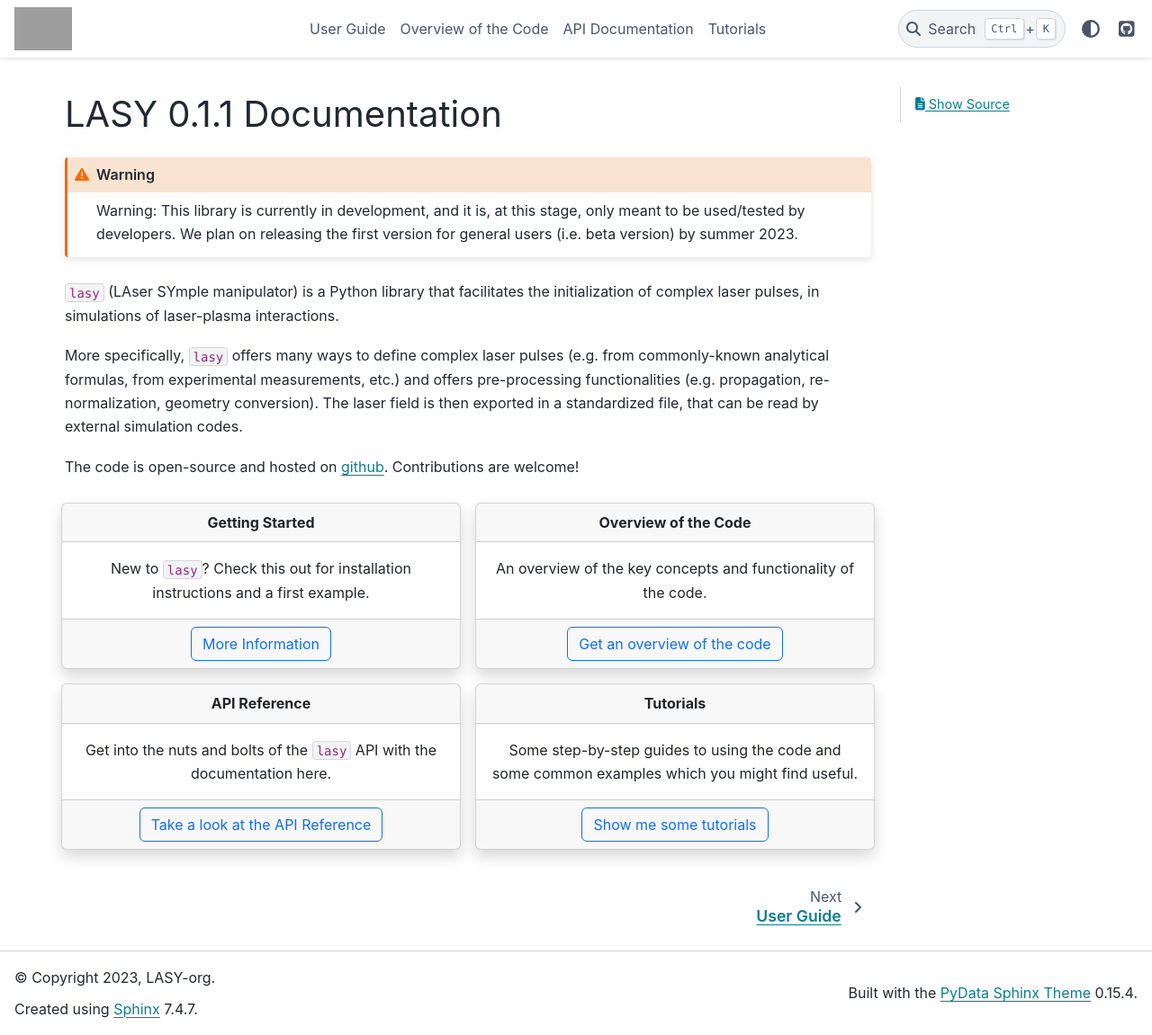
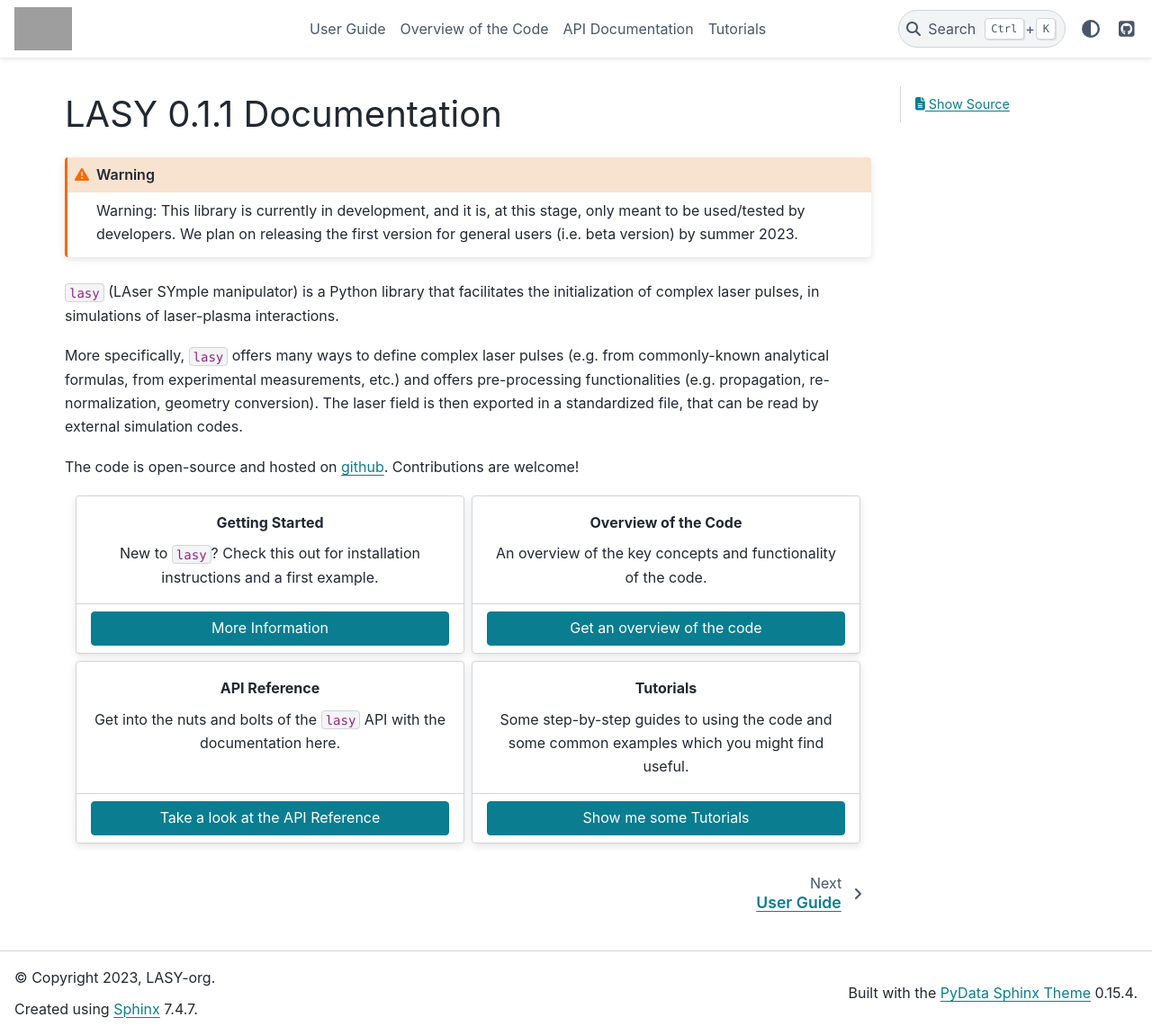
Before and after one commit to LASY-org/lasy, a Sphinx documentation site: the page built from docs/source/index.rst, in a window 1280 px wide and 1151 px high. Shown: the whole window at 90% size. Built offline with Sphinx 7.4.7 and the PyData theme 0.15.4, drawn with Linux system fonts in a browser that asks for light colours; some of the changed lines change nothing that is shown; grey boxes are pictures that could not be loaded.

Commit message:
Replace `sphinx_panels` with `sphinx_design`

```diff
--- a/docs/requirements.txt
+++ b/docs/requirements.txt
@@ -4,6 +4,5 @@
 matplotlib
 numpydoc
 pydata-sphinx-theme
-pydata-sphinx-theme
 sphinx-gallery
-sphinx-panels
+sphinx-design
--- a/docs/source/conf.py
+++ b/docs/source/conf.py
@@ -38,7 +38,7 @@
     "sphinx.ext.coverage",
     "sphinx.ext.autosummary",
     "sphinx.ext.viewcode",
-    "sphinx_panels",
+    "sphinx_design",
     "numpydoc",
     "matplotlib.sphinxext.plot_directive",
 ]
--- a/docs/source/index.rst
+++ b/docs/source/index.rst
@@ -17,66 +17,64 @@
 
 The code is open-source and hosted on `github <https://github.com/LASY-org/lasy>`__. Contributions are welcome!
 
-.. panels::
-    :card: + intro-card text-center
-    :column: col-lg-6 col-md-6 col-sm-6 col-xs-12 p-2 d-flex
+.. grid:: 1 1 2 2
+    :gutter: 2
 
-    ---
+    .. grid-item-card:: Getting Started
+        :text-align: center
 
-    **Getting Started**
-    ^^^^^^^^^^^^^^
+        New to ``lasy``? Check this out for installation instructions and a first example.
 
+        +++
 
-    New to ``lasy``? Check this out for installation instructions and a first example.
+        .. button-ref:: user_guide/index
+                :expand:
+                :color: primary
+                :click-parent:
 
-    +++
+                More Information
 
-    .. link-button:: user_guide/index
-            :type: ref
-            :text: More Information
-            :classes: btn-outline-primary btn-block stretched-link
+    .. grid-item-card:: Overview of the Code
+        :text-align: center
 
-    ---
+        An overview of the key concepts and functionality of the code.
 
-    **Overview of the Code**
-    ^^^^^^^^^^^^^^^^^^^^^^^^
+        +++
 
-    An overview of the key concepts and functionality of the code.
+        .. button-ref:: code_overview/index
+                :expand:
+                :color: primary
+                :click-parent:
 
-    +++
+                Get an overview of the code
 
-    .. link-button:: code_overview/index
-            :type: ref
-            :text: Get an overview of the code
-            :classes: btn-outline-primary btn-block stretched-link
+    .. grid-item-card:: API Reference
+        :text-align: center
 
-    ---
+        Get into the nuts and bolts of the ``lasy`` API with the documentation here.
 
-    **API Reference**
-    ^^^^^^^^^^^^^^^^^
+        +++
 
-    Get into the nuts and bolts of the ``lasy`` API with the documentation here.
+        .. button-ref:: api/index
+                :expand:
+                :color: primary
+                :click-parent:
 
-    +++
+                Take a look at the API Reference
 
-    .. link-button:: api/index
-            :type: ref
-            :text: Take a look at the API Reference
-            :classes: btn-outline-primary btn-block stretched-link
+    .. grid-item-card:: Tutorials
+        :text-align: center
 
-    ---
+        Some step-by-step guides to using the code and some common examples which you might find useful.
 
-    **Tutorials**
-    ^^^^^^^^^^^^^
+        +++
 
-    Some step-by-step guides to using the code and some common examples which you might find useful.
+        .. button-ref:: tutorials/index
+                :expand:
+                :color: primary
+                :click-parent:
 
-    +++
-
-    .. link-button:: tutorials/index
-            :type: ref
-            :text: Show me some tutorials
-            :classes: btn-outline-primary btn-block stretched-link
+                Show me some Tutorials
 
 .. toctree::
    :hidden:
```
